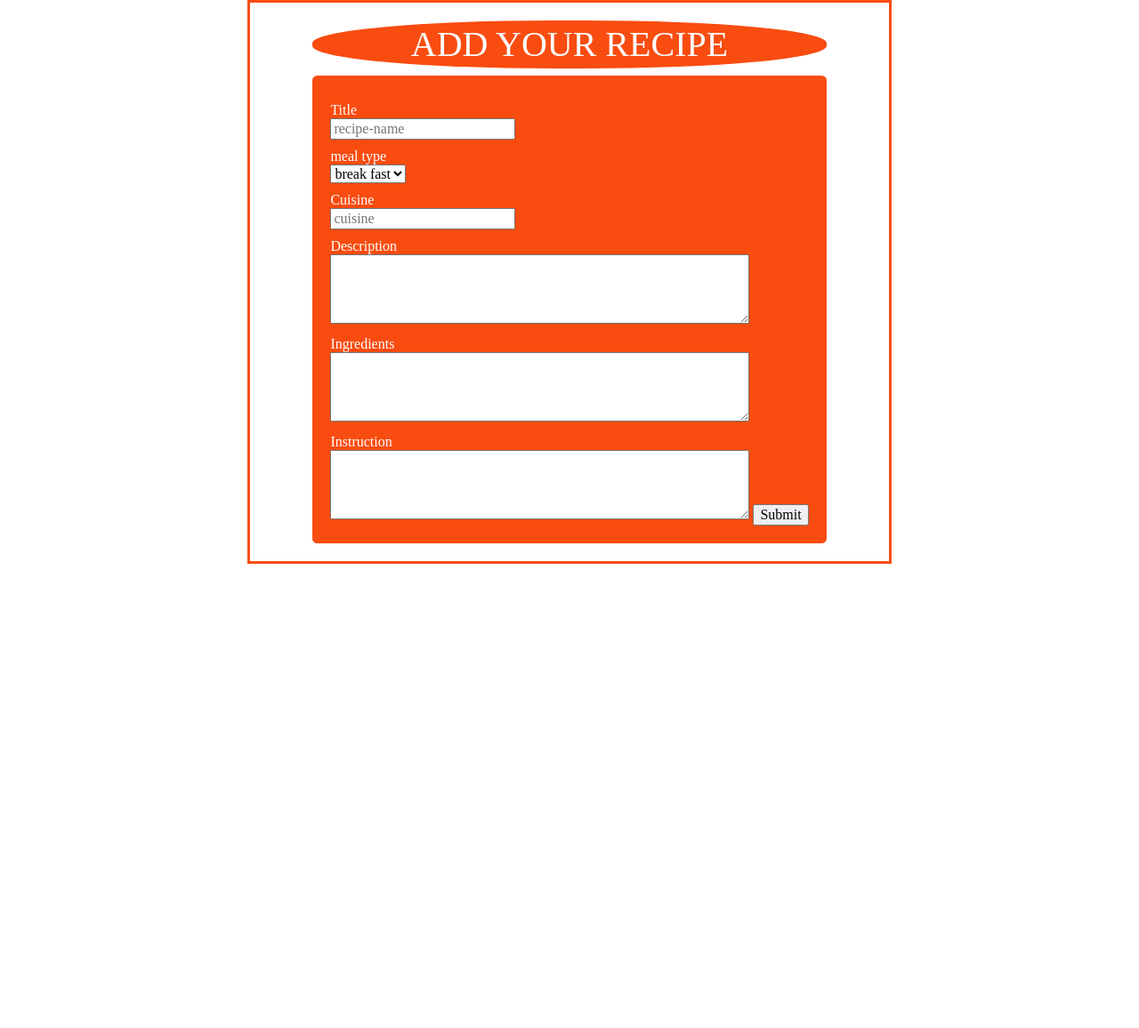
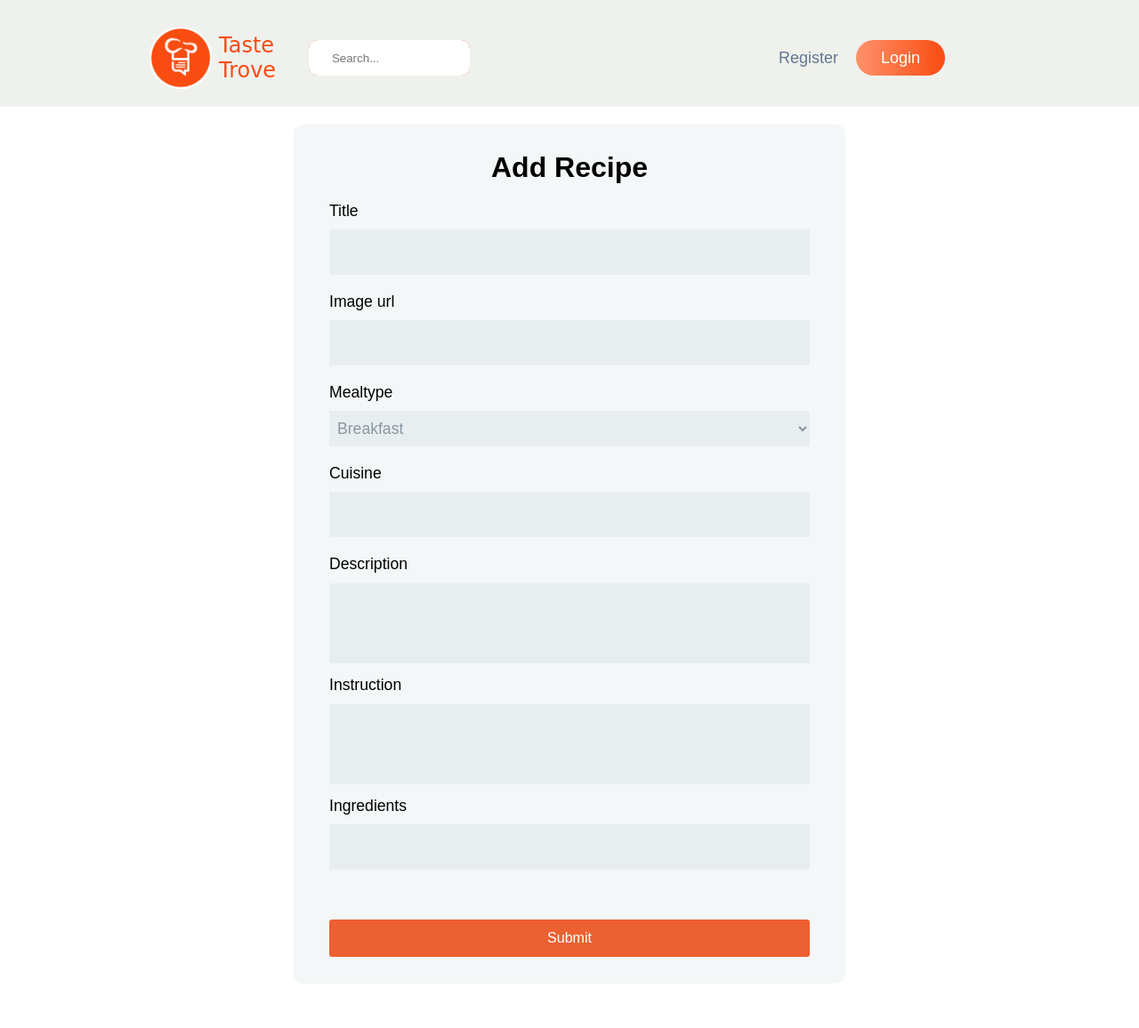
Before and after one commit to Kaushal672/taste-trove, a PHP site: page /add-form/style-add.html in a window 1280 px wide. Shown: the whole page at 89% size. Before the commit the page ends 634 px from the top, so only its background shows below. Run offline with PHP 8.4, Linux system fonts and the light colour scheme.

Commit message:
update recipe add form

```diff
--- a/add-form/style-add.css
+++ b/add-form/style-add.css
@@ -1,47 +1,97 @@
-body{
-    display:flex;
+@import url('https://fonts.googleapis.com/css2?family=Open+Sans:wght@200;300;400;500;600;700&display=swap');
+
+.wrapper {
+    display: flex;
     justify-content: center;
-    font: 1em poppins ;
-
-
-
-}
-
-.add-recipe{
-    padding: 20px;
-    border: 3px solid #f94c10;
-
-}
-
-p{
-    margin-top: 10px;
-    margin-bottom: auto;
-    color: white;
+    align-items: center;
+    width: 100%;
+    height: 100%;
 }
 
 form {
-    display: block;
-    margin-top: 0em;
-    unicode-bidi: isolate;
-    margin-left: 50px;
-    margin-right: 50px;
-    ackground-image: url(https://images.unsplash.com/photo-1575835638288-74138ce93c0e?q=80&w=1936&auto=format&fit=crop&ixlib=rb-4.0.3&ixid=M3wxMjA3fDB8MHxwaG90by1wYWdlfHx8fGVufDB8fHx8fA%3D%3D);
+    padding: 30px 40px;
+    border-radius: 10px;
+    background-color: #f4f7f8;
+    margin-top: 140px;
+    margin-bottom: 50px;
+    display: flex;
+    flex-direction: column;
+    width: 620px;
 }
 
-h1{
-    background-color: #f94c10;
-    padding: 1px 60px;
+h2 {
+    font-size: 2rem;
+    margin-bottom: 20px;
+    color: #000;
     text-align: center;
-    border-radius: 47%;
-    border: 2px solid #f94c10;
-    color: white;
+}
 
+.input-field {
+    margin-bottom: 10px;
 }
-.content{
-    padding: 20px;
-    background-color: #f94c10;
-    border-radius: 1%;
 
+.input-field > label {
+    color: black;
+    font-size: 1.1rem;
+    font-weight: 300;
+}
 
+.input-field > input,
+.input-field > select {
+    display: block;
+    width: 100%;
+    outline: none;
+    overflow: hidden;
+    margin: 10px 0;
+}
 
+.input-field > input {
+    background-color: #e8eeef;
+    border: none;
+    padding: 15px;
+    color: #8a97a0;
+    font-size: 1.1rem;
 }
+
+.input-field > select {
+    height: 40px;
+    padding-left: 5px;
+    color: #8a97a0;
+    font-size: 1.1rem;
+    background: #e8eeef;
+    border: none;
+}
+
+select option {
+    font-weight: 300;
+    font-size: 1.1rem;
+    background: #e8eeef;
+}
+
+.input-field > textarea {
+    resize: none;
+    outline: none;
+    border: none;
+    background-color: #e8eeef;
+    margin-top: 2%;
+    padding: 10px;
+    width: 100%;
+    height: 90px;
+    color: #8a97a0;
+    font-size: 1.1rem;
+}
+
+button {
+    border: none;
+    padding: 12px 20px;
+    cursor: pointer;
+    border-radius: 3px;
+    font-size: 16px;
+    transition: 0.3s ease;
+    color: #fff;
+    background: #ed6031;
+}
+
+button:hover {
+    background: #ff0000;
+}
--- a/add-form/style-add.html
+++ b/add-form/style-add.html
@@ -1,55 +1,76 @@
 <!DOCTYPE html>
-
-<html lang="en">
-
+<html>
     <head>
-        <meta charset="UTF-8">
-
-        <meta name="viewport" content="width=device-width, initial-scale=1.0">
-
-        <meta http-equiv="X-UA-Compatible" content="ie=edge">
-
-        <title>Menu</title>
-
-        <link href="https://fonts.googleapis.com/css?family=Oxygen" rel="stylesheet">
-
-        <link rel="stylesheet" href="https://stackpath.bootstrapcdn.com/bootstrap/4.1.0/css/bootstrap.min.css" integrity="sha384-9gVQ4dYFwwWSjIDZnLEWnxCjeSWFphJiwGPXr1jddIhOegiu1FwO5qRGvFXOdJZ4" crossorigin="anonymous">
-
-        <link rel="stylesheet" href="style-add.css">
+        <meta charset="UTF-8" />
+        <meta name="viewport" content="width=device-width, initial-scale=1.0" />
+        <title>login</title>
+        <link rel="stylesheet" href="../styles/style.css" />
+        <link rel="stylesheet" href="style-add.css" />
+        <script type="module" defer src="/js/script.js"></script>
     </head>
-
     <body>
-        <div class="add-recipe">
-          <form action="">
-              <h1>ADD YOUR RECIPE</h1>
-
-              <div class="content">
-                <p>Title</p>
-                <input type="text" name="recipe-name" placeholder="recipe-name" required>
-
-                <p>meal type</p>
-                <select name="meal-type" id="meal-type">
-                  <option value="break fast">break fast</option>
-                  <option value="lunch">lunch</option>
-                  <option value="dinner">dinner</option>
-                </select>
-
-                <P>Cuisine</P>
-                <input type="text" name="cuisine" placeholder="cuisine" required >
-
-                <p>Description</p>
-                <textarea id="description" name="description" rows="4" cols="50"></textarea>
-
-                <p>Ingredients</p>
-                <textarea id="ingredients" name="ingredients" rows="4" cols="50"></textarea>
-
-                <p>Instruction</p>
-                <textarea id="instruction" name="instruction" rows="4" cols="50"></textarea>
-
-                <input type="submit" >
-              </div>
-
-          </form>
+        <header>
+            <nav class="nav">
+                <div class="logo-container">
+                    <img src="/assets/logo13-circle.png" alt="" class="logo" />
+                    <h4>Taste Trove</h4>
+                </div>
+                <div class="search-bar_container">
+                    <label for="search">Search for stuff</label>
+                    <input
+                        id="search"
+                        type="search"
+                        placeholder="Search..."
+                        autofocus
+                        required />
+                    <button type="submit" class="search-btn">Go</button>
+                </div>
+                <ul class="nav-items">
+                    <li class="nav-item"><a href="/register">Register</a></li>
+                    <li class="nav-item login-btn">
+                        <a href="/login page/login.html">Login</a>
+                    </li>
+                </ul>
+            </nav>
+        </header>
+        <div class="wrapper">
+            <form action="#">
+                <h2>Add Recipe</h2>
+                <div class="input-field">
+                    <label>Title</label>
+                    <input type="text" required />
+                </div>
+                <div class="input-field">
+                    <label>Image url</label>
+                    <input type="url" required />
+                </div>
+                <div class="input-field">
+                    <label for="mealtype">Mealtype</label>
+                    <select name="mealtype" id="mealtype">
+                        <option value="Breakfast">Breakfast</option>
+                        <option value="Dinner">Dinner</option>
+                        <option value="Lunch">Lunch</option>
+                    </select>
+                </div>
+                <div class="input-field">
+                    <label>Cuisine</label>
+                    <input type="text" required />
+                </div>
+                <div class="input-field">
+                    <label>Description</label>
+                    <textarea rows="3" cols="55" required></textarea>
+                </div>
+                <div class="input-field">
+                    <label>Instruction</label>
+                    <textarea rows="3" cols="55" required></textarea>
+                </div>
+                <div class="input-field">
+                    <label>Ingredients</label>
+                    <input type="text" required />
+                </div>
+                <br /><br />
+                <button type="submit">Submit</button>
+            </form>
         </div>
     </body>
 </html>
--- a/styles/style.css
+++ b/styles/style.css
@@ -3,6 +3,13 @@
     padding: 0;
     margin: 0;
     box-sizing: border-box;
+}
+
+body {
+    min-height: 100vh;
+    display: flex;
+    flex-direction: column;
+    justify-content: center;
 }
 
 header {
@@ -162,7 +169,7 @@ input[type='search']:not(:placeholder-shown) + button {
     display: block;
 }
 
-label {
+.search-bar_container label {
     position: absolute;
     clip: rect(1px, 1px, 1px, 1px);
     padding: 0;
```
